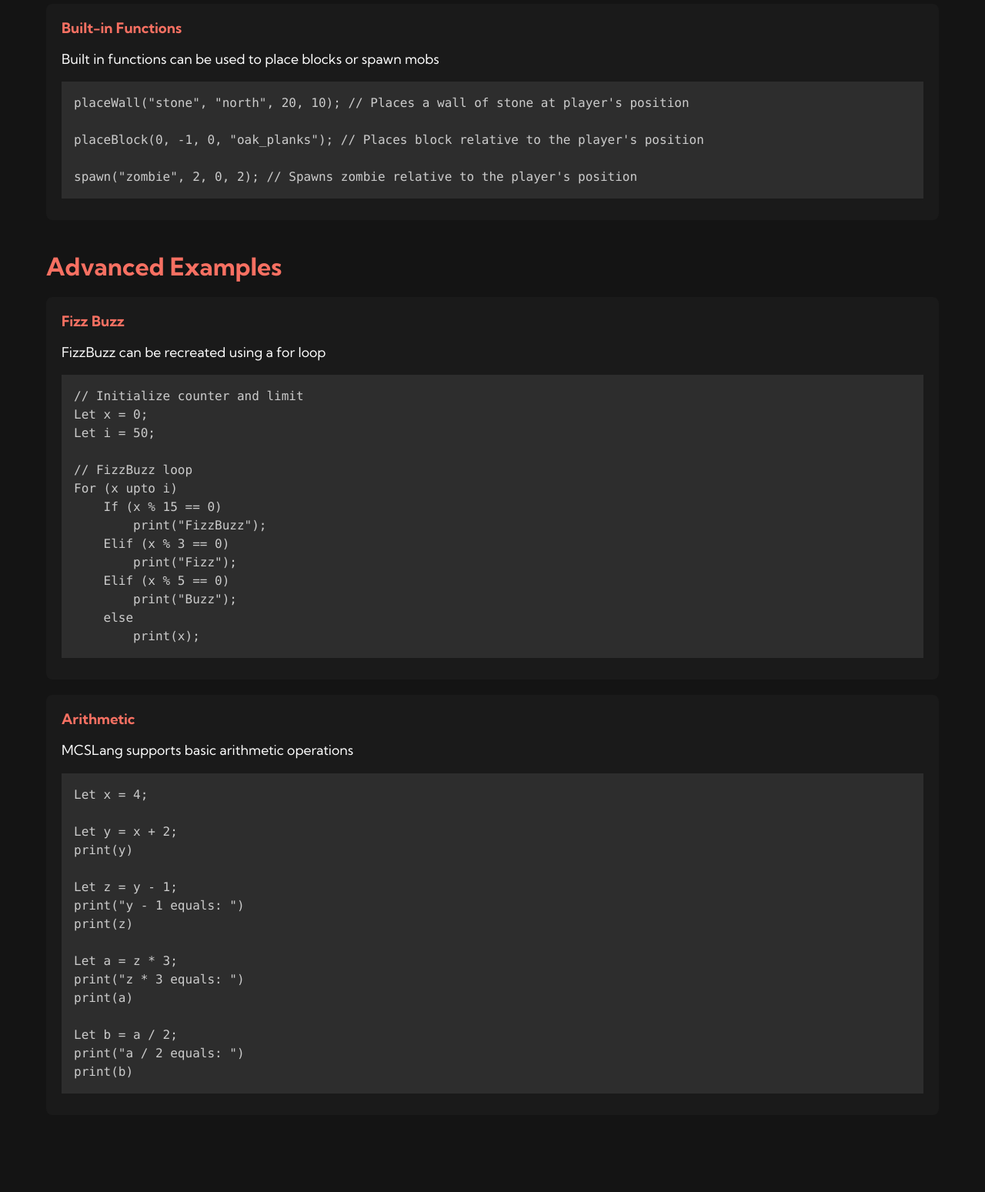
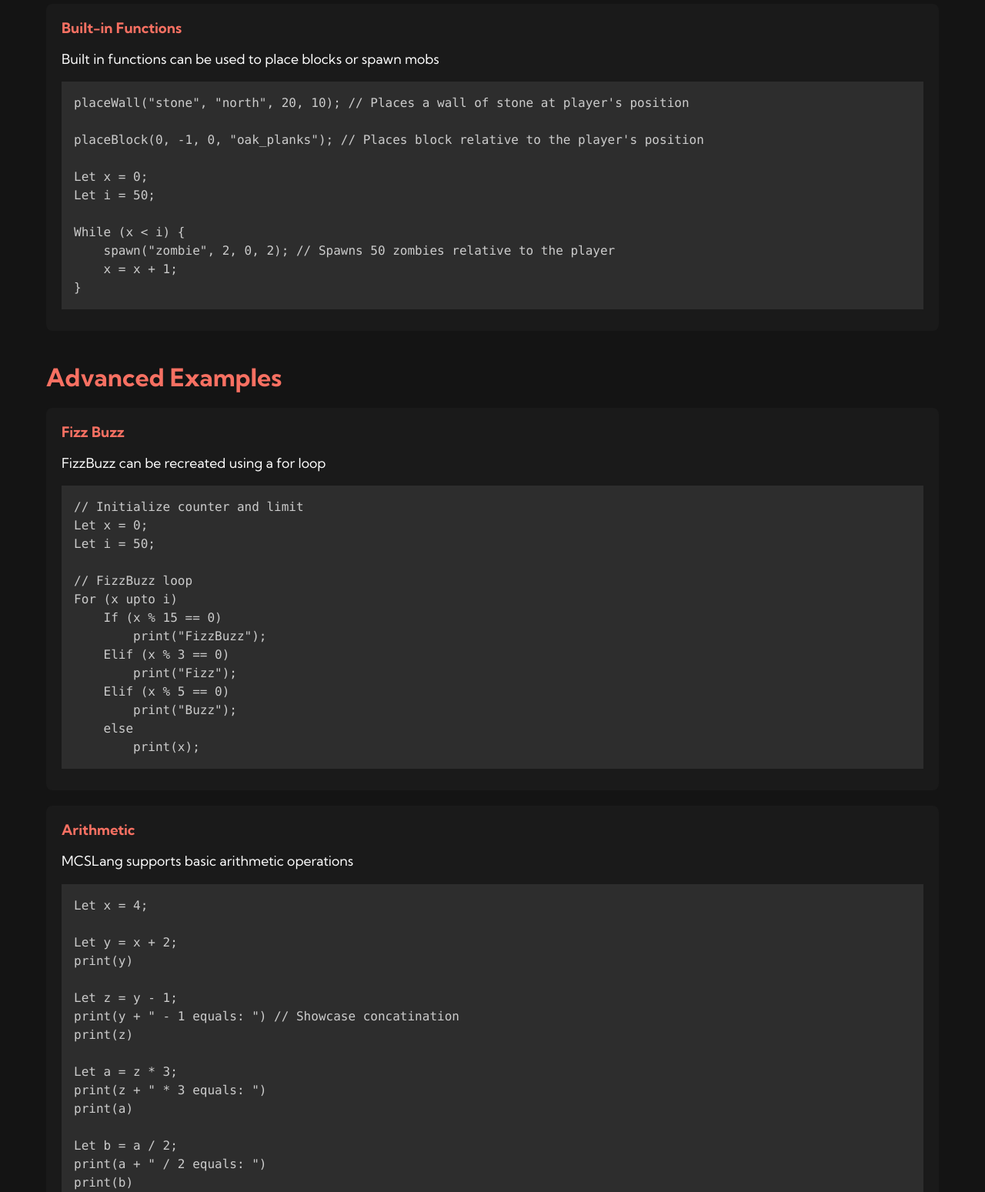
Before and after one commit to christophercastrence/MCSLang_Web, a plain HTML site: page examples.html in a window 1280 px wide. Shown: the part 380-1929 px from the top of the page at 77% size. Drawn offline with nearby package versions, Linux system fonts and the light colour scheme.

Commit message:
Update examples.html

```diff
--- a/examples.html
+++ b/examples.html
@@ -86,7 +86,13 @@
 
 placeBlock(0, -1, 0, "oak_planks"); // Places block relative to the player's position
 
-spawn("zombie", 2, 0, 2); // Spawns zombie relative to the player's position
+Let x = 0;
+Let i = 50;
+
+While (x < i) {
+    spawn("zombie", 2, 0, 2); // Spawns 50 zombies relative to the player
+    x = x + 1;
+}
 </code></pre>
                 </div>
             </div>
@@ -122,15 +128,15 @@ Let y = x + 2;
 print(y)
 
 Let z = y - 1;
-print("y - 1 equals: ")
+print(y + " - 1 equals: ") // Showcase concatination
 print(z)
 
 Let a = z * 3;
-print("z * 3 equals: ")
+print(z + " * 3 equals: ")
 print(a)
 
 Let b = a / 2;
-print("a / 2 equals: ")
+print(a + " / 2 equals: ")
 print(b)</code></pre>
                 </div>
             </div>
```
